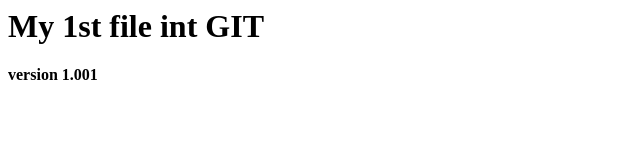
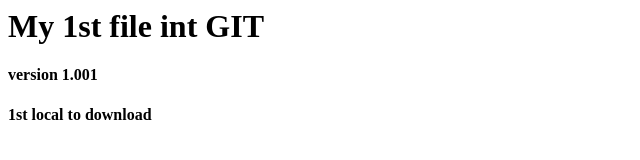
Before and after one commit to shuchaowei/awstraining, a plain HTML site: page index.html in a window 1280 px wide. Shown: the whole page, without its empty margins (0-640 px from the left). Drawn offline with Linux system fonts and the light colour scheme.

Commit message:
Put the change from another computer'

```diff
--- a/index.html
+++ b/index.html
@@ -2,5 +2,6 @@
 <body>
 <h1> My 1st file int GIT </h1>
 <h4> version 1.001 </h4>
+<h4> 1st local to download </h4>
 </body>
 </html>
```
